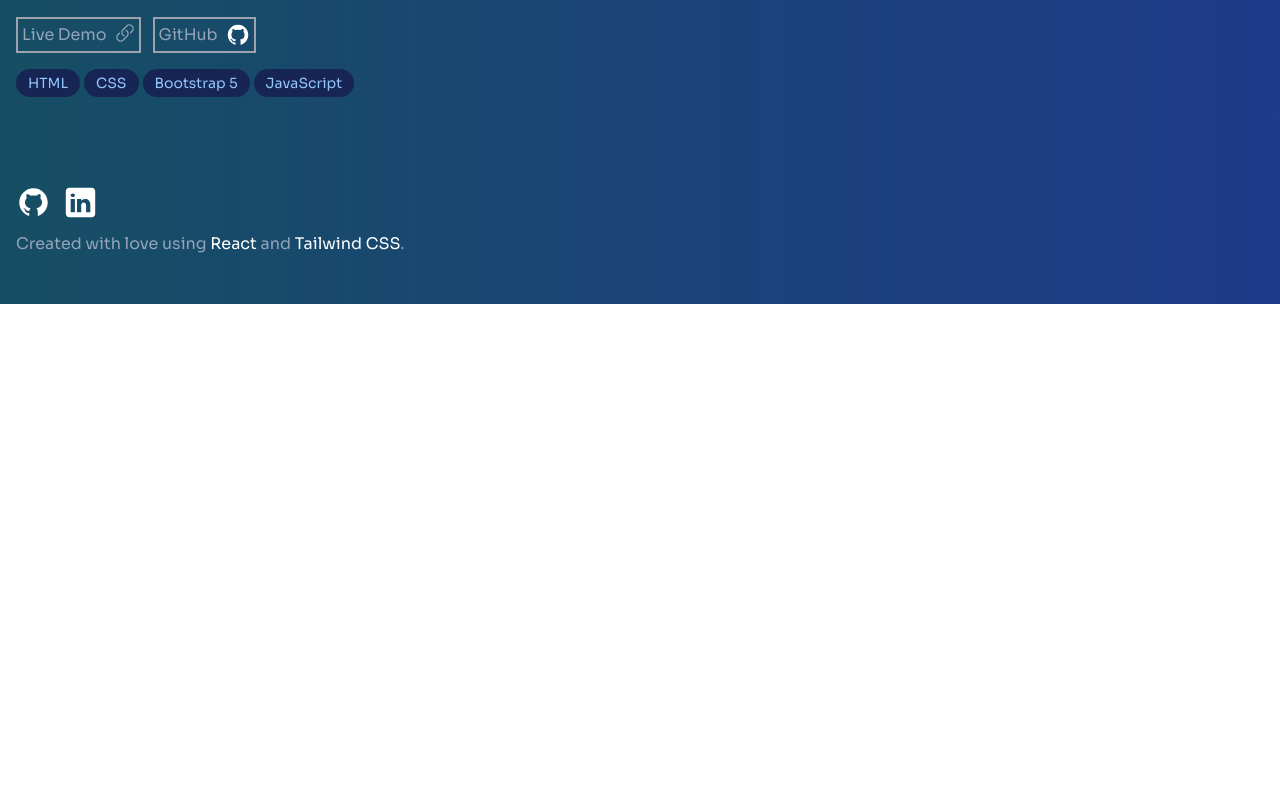
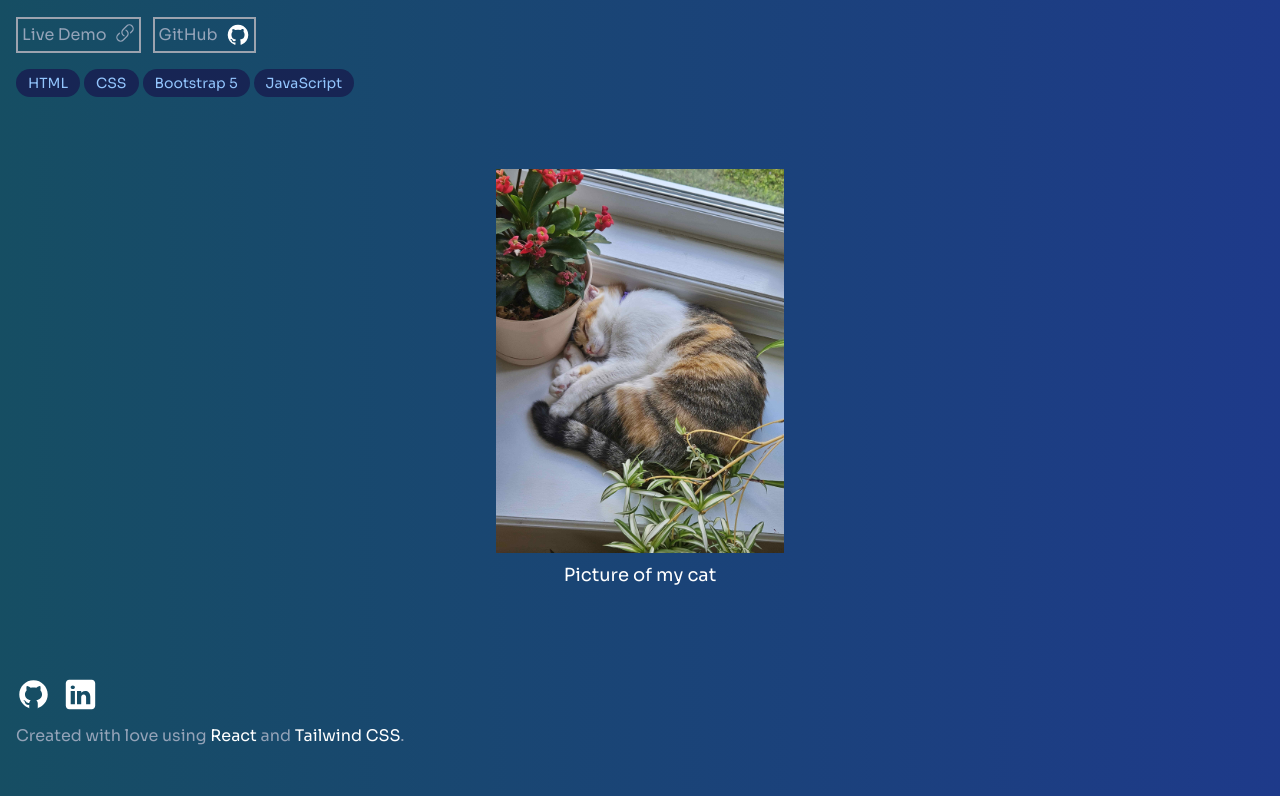
Before and after one commit to haoyiwu-1/haoyiwu-1.github.io, a React (Vite) app: page / in a window 1280 px wide. Shown: the part 2681-3477 px from the top of the page. Before the commit the page ends 2985 px from the top, so only its background shows below. Built offline with nearby package versions, Linux system fonts and the light colour scheme; a web font is replaced by a local one.

Commit message:
Add section to display my cat's image on website

```diff
--- a/src/App.jsx
+++ b/src/App.jsx
@@ -221,6 +221,16 @@ function App() {
           </div>
         </div>
       </div>
+      <div className="flex flex-col items-center justify-center py-8">
+        <img
+          src="/resources/Cat.jpg"
+          alt="Cat"
+          className="w-full sm:w-1/2 md:w-1/3 lg:w-1/4 max-w-lg px-4"
+        />
+        <div className="py-2 text-center text-lg text-white">
+          <p>Picture of my cat</p>
+        </div>
+      </div>
       <div className="flex flex-col items-center py-8">
         <footer className="section text-white text-xs sm:text-sm max-w-sm space-y-3">
           <div className="flex flex-row space-x-3">
```
Also changed, not shown: public/resources/Cat.jpg (added).
